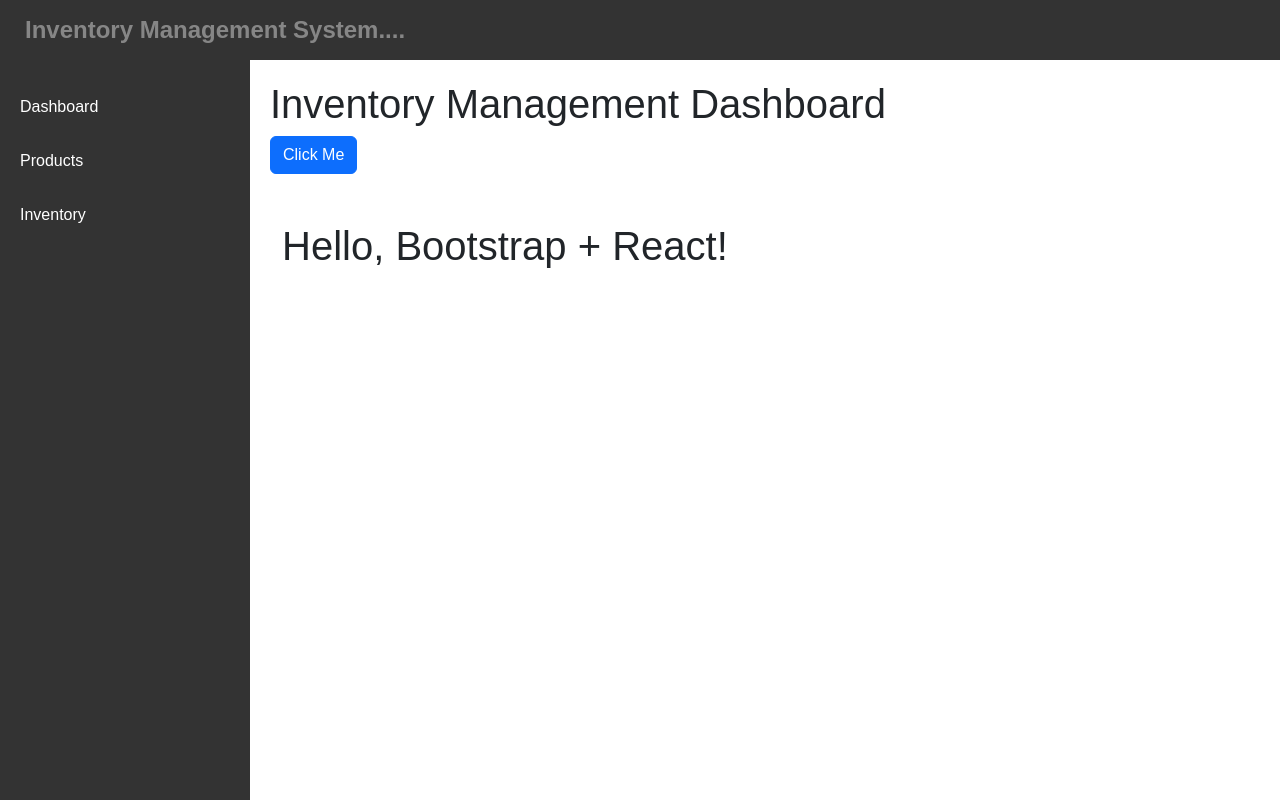
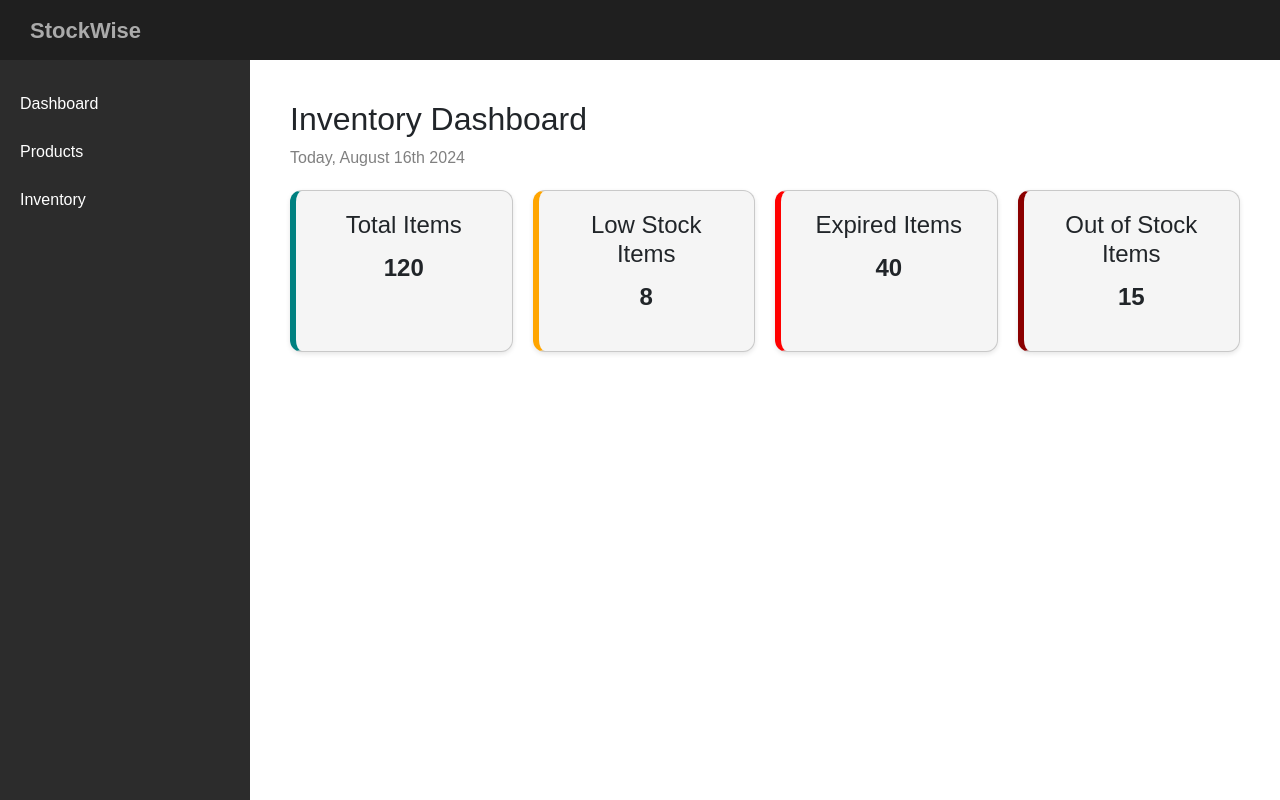
Before and after one commit to shaina2005/Smart_inventory, a React (Vite) app: page / in a window 1280 px wide. Built offline with nearby package versions, Linux system fonts and the light colour scheme.

Commit message:
code updated

```diff
--- a/package.json
+++ b/package.json
@@ -15,7 +15,8 @@
     "mongoose": "^8.17.0",
     "nodemon": "^3.1.10",
     "react": "^19.1.0",
-    "react-dom": "^19.1.0"
+    "react-dom": "^19.1.0",
+    "react-router-dom": "^7.7.1"
   },
   "devDependencies": {
     "@eslint/js": "^9.30.1",
--- a/src/App.css
+++ b/src/App.css
@@ -2,95 +2,133 @@ body {
   margin: 0;
   font-family: Arial, sans-serif;
 }
-
+/* navbar  */
 .navbar {
   position: fixed;
   top: 0;
   width: 100%;
   height: 60px;
-  background-color: #333;
-  color: white;
+  background-color: #1f1f1f;
+  color: #fff;
   display: flex;
   align-items: center;
-  padding: 10px 20px;
+  padding: 0 20px;
   z-index: 1001;
   display: flex;
-  align-items: center;
 }
-.nav-text{
-    font-size: 24px;
-    font-weight: 600;
-    margin-left: 5px;
-    color:rgba(152, 152, 152, 0.829);
+
+.nav-text {
+  font-size: 22px;
+  font-weight: 600;
+  margin-left: 10px;
+  color: #aaa;
 }
+
 .hamburger {
   font-size: 24px;
   background: none;
-  color: white;
+  color: #fff;
   border: none;
-  margin-right: 15px;
+  margin-right: 10px;
   display: none;
+  cursor: pointer;
+  text-align: left;
 }
 
+/* sidebar  */
 .sidebar {
   position: fixed;
-  top: 60px; /* below navbar */
+  top: 60px;
   left: 0;
   width: 250px;
-  height: calc(100vh - 60px); /* fill screen below navbar */
-  background-color: #333;
+  height: calc(100vh - 60px);
+  background-color: #2c2c2c;
   padding-top: 20px;
-  color: white;
-  transition: transform 0.3s ease;
+  color: #fff;
+  transition: transform 0.3s ease-in-out;
   z-index: 1000;
 }
+
 .sidebar a {
   display: block;
-  color: white;
-  padding: 15px 20px;
+  color: #fff;
+  padding: 12px 20px;
   text-decoration: none;
+  font-size: 16px;
+  transition: background-color 0.2s;
 }
 
 .sidebar a:hover {
-  background-color: #575757;
+  background-color: #444;
 }
 
-.main-content-container{
-  margin-left: 250px;      /* space for sidebar */
-  margin-top: 60px;       /* space for navbar */
+/* main content  */
+.main-content-container {
+  margin-left: 250px;
+  margin-top: 60px;
   padding: 20px;
 }
+.dashboard {
+  padding: 20px;
+  font-family: Arial, sans-serif;
+}
 
-/* Responsive */
+.date {
+  color: gray;
+  margin-bottom: 20px;
+}
+
+.cards-container {
+  display: flex;
+  gap: 20px;
+  flex-wrap: wrap;
+}
+
+.card {
+  flex: 1 1 200px;
+  background: #f5f5f5;
+  padding: 20px;
+  border-radius: 12px;
+  box-shadow: 0 2px 5px rgba(0,0,0,0.1);
+  text-align: center;
+}
+
+.card h4 {
+  margin-bottom: 10px;
+}
+
+.card p {
+  font-size: 24px;
+  font-weight: bold;
+}
+
+.card.total { border-left: 6px solid teal; }
+.card.low-stock { border-left: 6px solid orange; }
+.card.expired { border-left: 6px solid red; }
+.card.out-of-stock { border-left: 6px solid darkred; }
+
+/* responsive */
 @media (max-width: 768px) {
-  .navbar {
-    display: flex;
+  .hamburger {
+    display: block;
   }
-  .nav-text{
-    font-size: 24px;
-    font-weight: 550;
-    margin-left: -5px;
-}
-.hamburger{
-    display: flex;
-}
+
+  .nav-text {
+    font-size: 20px;
+    margin-left: 5px;
+  }
+
   .sidebar {
     transform: translateX(-100%);
-    z-index: 1000;
-    top: 60px;
-    width:200px;
+    width: 200px;
   }
 
   .sidebar.active {
     transform: translateX(0);
-    top: 60px;
   }
-  .sidebar a {
-    padding: 15px 25px;
-  }
-  .main-content-container{
+
+  .main-content-container {
     margin-left: 0;
     margin-top: 60px;
-    padding: 20px;
   }
 }
--- a/src/App.jsx
+++ b/src/App.jsx
@@ -1,7 +1,8 @@
-import React, { useState } from "react";
-import Navbar from "./Components/Navbar";
-import Sidebar from "./Components/Sidebar";
-import "./App.css";
+import React, { useState } from 'react';
+import Navbar from './Components/Navbar';
+import Sidebar from './Components/Sidebar';
+import Dashboard from './Pages/Dashboard';
+import './App.css';
 
 function App() {
   const [isOpen, setIsOpen] = useState(false);
@@ -15,13 +16,10 @@ function App() {
       <Navbar toggleSidebar={toggleSidebar} />
       <Sidebar isOpen={isOpen} />
       <main className="main-content-container">
-        <h1>Inventory Management Dashboard</h1>
-        <button className="btn btn-primary">Click Me</button>
-        <div className="container mt-5">
-          <h1>Hello, Bootstrap + React!</h1>
-        </div>
+        <Dashboard />
       </main>
     </div>
+
   );
 }
 export default App;
--- a/src/Components/Navbar.jsx
+++ b/src/Components/Navbar.jsx
@@ -4,10 +4,10 @@ const Navbar = ({ toggleSidebar }) => {
   return (
     <div>
       <header className="navbar">
-        <button className="hamburger" onClick={toggleSidebar}>
+        <button className="hamburger text-left" onClick={toggleSidebar} >
           ☰
         </button>
-        <div className="nav-text">Inventory Management System....</div>
+        <div className="nav-text">StockWise</div>
       </header>
     </div>
   );
--- /dev/null
+++ b/src/Pages/Dashboard.jsx
@@ -0,0 +1,42 @@
+import React from 'react';
+
+const Dashboard = () => {
+
+  const inventoryStats = {
+    totalItems: 120,
+    lowStock: 8,
+    expiredItems: 40,
+    outOfStock: 15
+  };
+
+  return (
+    <div className="dashboard">
+      <h2>Inventory Dashboard</h2>
+      <p className="date">Today, August 16th 2024</p>
+
+      <div className="cards-container">
+        <div className="card total">
+          <h4>Total Items</h4>
+          <p>{inventoryStats.totalItems}</p>
+        </div>
+
+        <div className="card low-stock">
+          <h4>Low Stock Items</h4>
+          <p>{inventoryStats.lowStock}</p>
+        </div>
+
+        <div className="card expired">
+          <h4>Expired Items</h4>
+          <p>{inventoryStats.expiredItems}</p>
+        </div>
+
+        <div className="card out-of-stock">
+          <h4>Out of Stock Items</h4>
+          <p>{inventoryStats.outOfStock}</p>
+        </div>
+      </div>
+    </div>
+  );
+};
+
+export default Dashboard;
```
Also changed, not shown: 1 other file (tests, documents, lock files or other folders).
